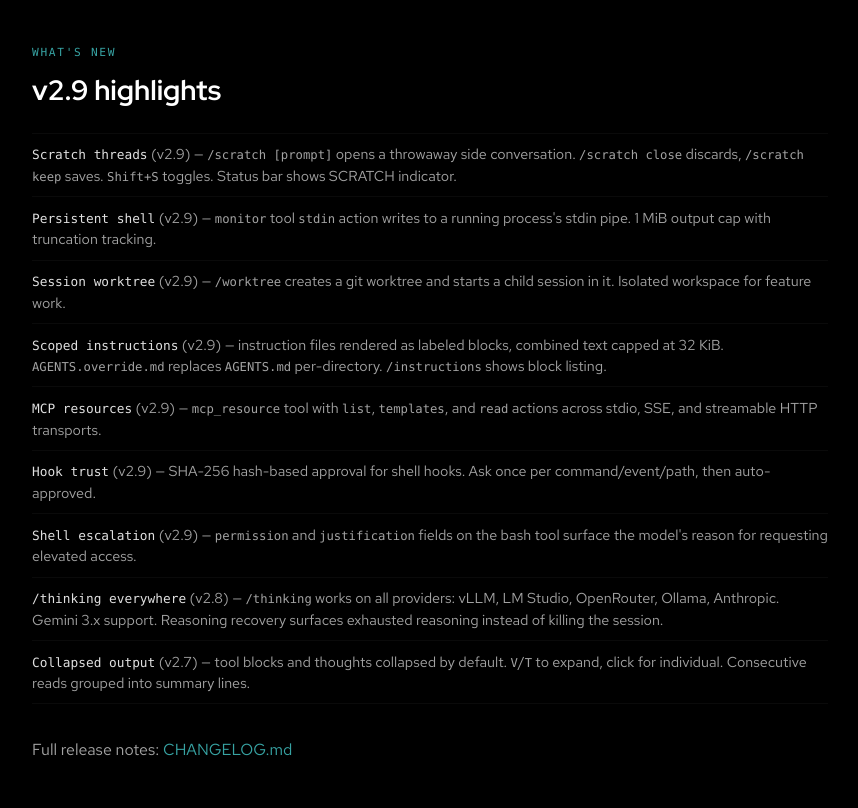
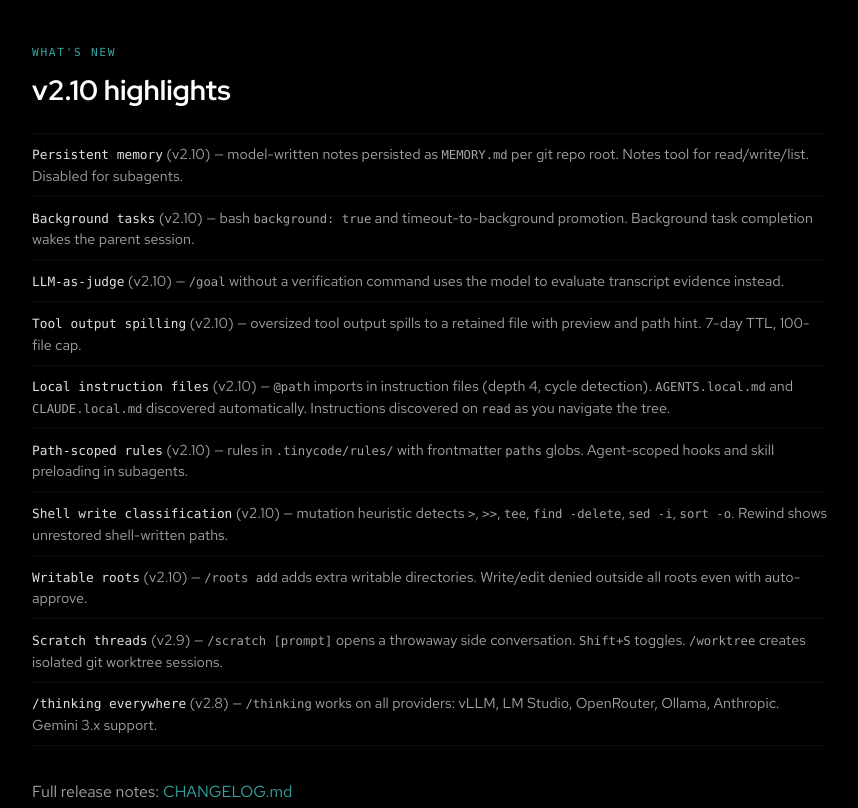
Before and after one commit to bobbyjohnstx/bobbyjohnstx.github.io, a plain HTML site: page tinycode.html in a window 1280 px wide. Shown: the part 1040-1848 px from the top of the page, without its empty margins (210-1068 px from the left). Drawn offline with Linux system fonts and the light colour scheme; a web font is replaced by a local one.

Commit message:
feat(tinycode): update for v2.10 — persistent memory, background tasks, LLM judge
What's New bumped to v2.10: MEMORY.md persistent notes, background
tasks with parent wake, LLM-as-judge for /goal, tool output spilling,
local instruction files (@path imports, AGENTS.local.md), path-scoped
rules, shell write classification, writable roots. TUI features and
slash commands updated throughout.

Co-Authored-By: Claude Opus 4.6 (1M context) <noreply@anthropic.com>

```diff
--- a/tinycode.html
+++ b/tinycode.html
@@ -403,17 +403,18 @@
     <section class="sec">
       <div class="container">
         <div class="sec-label">What's New</div>
-        <h2 class="sec-title">v2.9 highlights</h2>
+        <h2 class="sec-title">v2.10 highlights</h2>
         <ul class="details">
-          <li><span class="dt">Scratch threads</span> (v2.9) &mdash; <code>/scratch [prompt]</code> opens a throwaway side conversation. <code>/scratch close</code> discards, <code>/scratch keep</code> saves. <code>Shift+S</code> toggles. Status bar shows SCRATCH indicator.</li>
-          <li><span class="dt">Persistent shell</span> (v2.9) &mdash; <code>monitor</code> tool <code>stdin</code> action writes to a running process's stdin pipe. 1 MiB output cap with truncation tracking.</li>
-          <li><span class="dt">Session worktree</span> (v2.9) &mdash; <code>/worktree</code> creates a git worktree and starts a child session in it. Isolated workspace for feature work.</li>
-          <li><span class="dt">Scoped instructions</span> (v2.9) &mdash; instruction files rendered as labeled blocks, combined text capped at 32 KiB. <code>AGENTS.override.md</code> replaces <code>AGENTS.md</code> per-directory. <code>/instructions</code> shows block listing.</li>
-          <li><span class="dt">MCP resources</span> (v2.9) &mdash; <code>mcp_resource</code> tool with <code>list</code>, <code>templates</code>, and <code>read</code> actions across stdio, SSE, and streamable HTTP transports.</li>
-          <li><span class="dt">Hook trust</span> (v2.9) &mdash; SHA-256 hash-based approval for shell hooks. Ask once per command/event/path, then auto-approved.</li>
-          <li><span class="dt">Shell escalation</span> (v2.9) &mdash; <code>permission</code> and <code>justification</code> fields on the bash tool surface the model's reason for requesting elevated access.</li>
-          <li><span class="dt">/thinking everywhere</span> (v2.8) &mdash; <code>/thinking</code> works on all providers: vLLM, LM Studio, OpenRouter, Ollama, Anthropic. Gemini 3.x support. Reasoning recovery surfaces exhausted reasoning instead of killing the session.</li>
-          <li><span class="dt">Collapsed output</span> (v2.7) &mdash; tool blocks and thoughts collapsed by default. <code>V</code>/<code>T</code> to expand, click for individual. Consecutive reads grouped into summary lines.</li>
+          <li><span class="dt">Persistent memory</span> (v2.10) &mdash; model-written notes persisted as <code>MEMORY.md</code> per git repo root. Notes tool for read/write/list. Disabled for subagents.</li>
+          <li><span class="dt">Background tasks</span> (v2.10) &mdash; bash <code>background: true</code> and timeout-to-background promotion. Background task completion wakes the parent session.</li>
+          <li><span class="dt">LLM-as-judge</span> (v2.10) &mdash; <code>/goal</code> without a verification command uses the model to evaluate transcript evidence instead.</li>
+          <li><span class="dt">Tool output spilling</span> (v2.10) &mdash; oversized tool output spills to a retained file with preview and path hint. 7-day TTL, 100-file cap.</li>
+          <li><span class="dt">Local instruction files</span> (v2.10) &mdash; <code>@path</code> imports in instruction files (depth 4, cycle detection). <code>AGENTS.local.md</code> and <code>CLAUDE.local.md</code> discovered automatically. Instructions discovered on <code>read</code> as you navigate the tree.</li>
+          <li><span class="dt">Path-scoped rules</span> (v2.10) &mdash; rules in <code>.tinycode/rules/</code> with frontmatter <code>paths</code> globs. Agent-scoped hooks and skill preloading in subagents.</li>
+          <li><span class="dt">Shell write classification</span> (v2.10) &mdash; mutation heuristic detects <code>&gt;</code>, <code>&gt;&gt;</code>, <code>tee</code>, <code>find -delete</code>, <code>sed -i</code>, <code>sort -o</code>. Rewind shows unrestored shell-written paths.</li>
+          <li><span class="dt">Writable roots</span> (v2.10) &mdash; <code>/roots add</code> adds extra writable directories. Write/edit denied outside all roots even with auto-approve.</li>
+          <li><span class="dt">Scratch threads</span> (v2.9) &mdash; <code>/scratch [prompt]</code> opens a throwaway side conversation. <code>Shift+S</code> toggles. <code>/worktree</code> creates isolated git worktree sessions.</li>
+          <li><span class="dt">/thinking everywhere</span> (v2.8) &mdash; <code>/thinking</code> works on all providers: vLLM, LM Studio, OpenRouter, Ollama, Anthropic. Gemini 3.x support.</li>
         </ul>
         <p class="sec-desc" style="margin-top:1.5rem;margin-bottom:0">Full release notes: <a href="https://github.com/bobbyjohnstx/tinycode/blob/main/CHANGELOG.md" target="_blank" rel="noopener">CHANGELOG.md</a></p>
       </div>
@@ -484,17 +485,18 @@ Trace from the HTTP handler to the token validation.</pre>
 
         <h3 class="sub">Key features</h3>
         <ul class="details">
+          <li><span class="dt">Persistent memory</span> &mdash; model-written notes in <code>MEMORY.md</code> per repo. Notes tool for read/write/list, persisted across sessions.</li>
+          <li><span class="dt">Background tasks</span> &mdash; bash <code>background: true</code>, timeout-to-background promotion. Completion wakes the parent session automatically.</li>
           <li><span class="dt">Scratch threads</span> &mdash; <code>/scratch [prompt]</code> opens a throwaway side conversation. <code>Shift+S</code> toggles. <code>/scratch keep</code> saves it.</li>
-          <li><span class="dt">Collapsed output</span> &mdash; tool blocks and thoughts collapsed by default. <code>V</code> expands all tools, <code>T</code> expands thoughts, click for individual. Consecutive reads grouped into summary lines.</li>
+          <li><span class="dt">Collapsed output</span> &mdash; tool blocks and thoughts collapsed by default. <code>V</code> expands all tools, <code>T</code> expands thoughts. Oversized tool output spills to retained files with preview.</li>
           <li><span class="dt">Multi-agent orchestration</span> &mdash; <code>/swarm</code> runs parallel agents as goroutines with specialist subagent types; <code>--plan</code> shows decomposition before dispatch.</li>
-          <li><span class="dt">Workflow commands</span> &mdash; <code>/effort</code> adjusts reasoning depth, <code>/goal</code> runs autonomous loops, <code>/branch</code> forks conversations, <code>/worktree</code> creates an isolated git worktree session, <code>/chdir</code> changes directory mid-session.</li>
+          <li><span class="dt">Workflow commands</span> &mdash; <code>/effort</code> adjusts reasoning depth, <code>/goal</code> runs autonomous loops (with LLM-as-judge when no verification command given), <code>/branch</code> forks conversations, <code>/worktree</code> creates an isolated git worktree session, <code>/chdir</code> changes directory mid-session.</li>
           <li><span class="dt">Extended thinking</span> &mdash; <code>/thinking</code> controls reasoning budget (off/low/medium/high/max) across all providers: vLLM, LM Studio, OpenRouter, Ollama, Anthropic.</li>
-          <li><span class="dt">Context awareness</span> &mdash; <code>/context</code> visualizes usage with category breakdown, <code>/btw</code> for side questions, <code>/changes</code> for tinycode-modified files only.</li>
           <li><span class="dt">Built-in tools</span> &mdash; <code>monitor</code> watches background processes and writes to stdin pipes, <code>notepad</code> survives compaction, <code>report_findings</code> for structured review output.</li>
-          <li><span class="dt">Snapshot undo/redo</span> &mdash; <code>/undo</code>, <code>/redo</code>, and <code>/rewind</code> to any earlier conversation turn.</li>
-          <li><span class="dt">Hooks</span> &mdash; shell hooks in <code>settings.json</code> with SHA-256 hash-based trust (ask once, then auto-approved). <code>additionalContext</code> injects text into model context.</li>
+          <li><span class="dt">Safety boundaries</span> &mdash; <code>/roots add</code> sets writable directories; writes denied outside all roots. Shell write classification detects mutations (<code>&gt;</code>, <code>tee</code>, <code>sed -i</code>). Rewind warns about unrestored shell-written files.</li>
+          <li><span class="dt">Hooks</span> &mdash; shell hooks with SHA-256 trust, <code>args</code> list for direct exec, <code>continue: true</code> for advisory before-hooks. Agent-scoped hooks in subagents.</li>
           <li><span class="dt">Prompt presets</span> &mdash; <code>/preset &lt;name&gt;</code> runs saved prompt templates from <code>presets.json</code>.</li>
-          <li><span class="dt">Session management</span> &mdash; resume from CLI (<code>-c</code>/<code>-r</code>), archive, HTML export, clipboard copy (<code>/copy</code>), <code>/warnings</code> for session-scoped warnings.</li>
+          <li><span class="dt">Session management</span> &mdash; resume from CLI (<code>-c</code>/<code>-r</code>), archive, HTML export, <code>/warnings</code>, incremental chat rendering during streaming.</li>
         </ul>
 
         <h3 class="sub">Configuration</h3>
@@ -588,6 +590,7 @@ Trace from the HTTP handler to the token validation.</pre>
           <li><span class="dt">/preset</span> &mdash; run saved prompt templates from <code>presets.json</code></li>
           <li><span class="dt">/warnings</span> &mdash; show session-scoped warnings; <code>/warnings clear</code> resets</li>
           <li><span class="dt">/instructions</span> &mdash; show scoped instruction block listing</li>
+          <li><span class="dt">/roots</span> &mdash; manage writable directories; <code>/roots add &lt;path&gt;</code> allows writes outside the session root</li>
           <li><span class="dt">/incident</span> &mdash; incident response checklist for the ops agent</li>
           <li><span class="dt">/change</span> &mdash; change management workflow for the ops agent</li>
           <li><span class="dt">/host</span> &mdash; host administration checklist for the ops agent</li>
```
